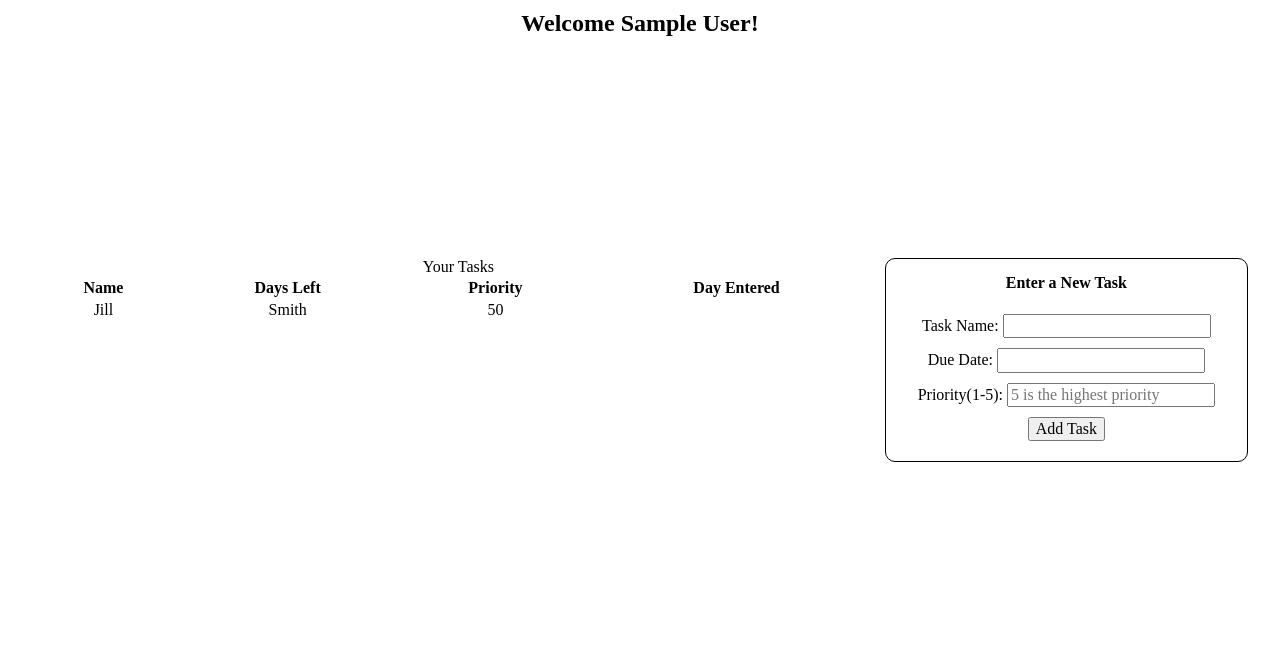
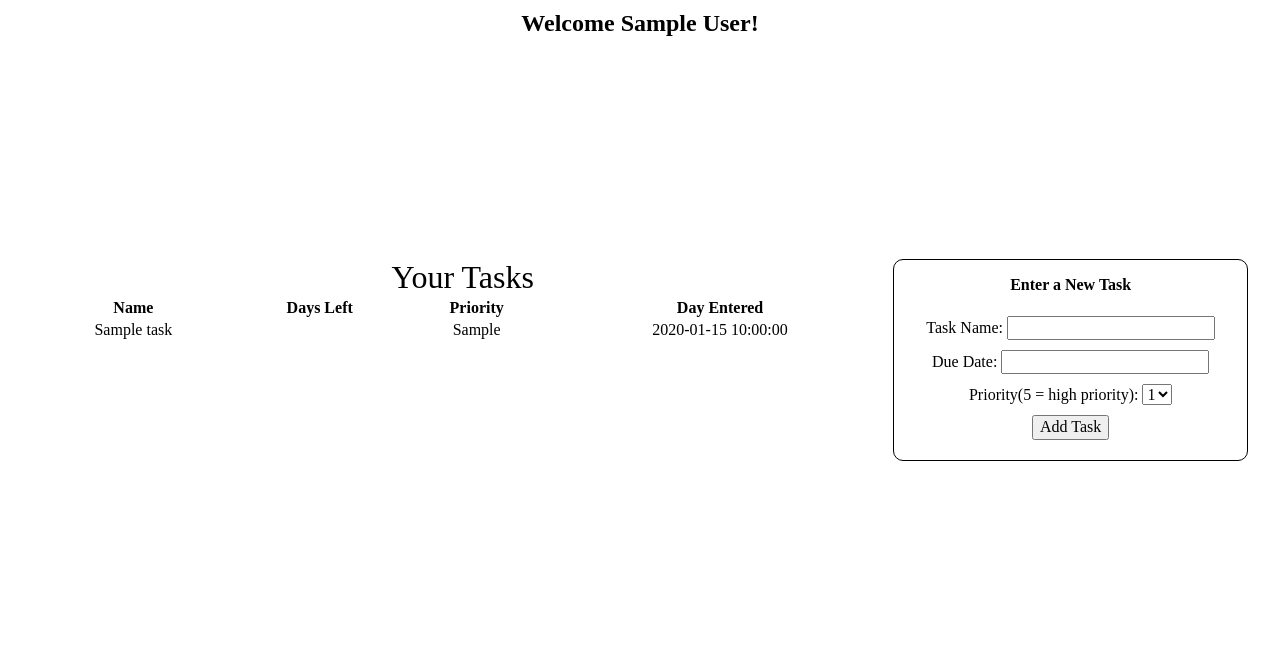
Before and after one commit to Brad2424/PHP_To-do_App, a PHP site: page / in a window 1280 px wide. Shown: the part 40-687 px from the top of the page. Run offline with PHP 8.4, Linux system fonts and the light colour scheme; the visitor is signed in with stand-in values (Sample User, id 1); tables that the repository leaves empty or names only in its code hold one stand-in row (values such as "Sample post").

Commit message:
php added for adding new tasks to db

```diff
--- a/css/style.css
+++ b/css/style.css
@@ -4,6 +4,9 @@
 h2 {
   margin-top: 0;
   text-align: center; }
+
+caption {
+  font-size: 2rem; }
 
 form {
   border: 1px solid black;
--- a/index.php
+++ b/index.php
@@ -1,5 +1,7 @@
+<!-- main page access and logout -->
 <?php
   session_start();
+  $username = $_SESSION['username'];
 
   //if the user tries to go directly to index.php without loggin in
   if (!isset($_SESSION['username'])) {
@@ -57,14 +59,10 @@
 						<th>Priority</th>
 						<th>Day Entered</th>
 					</tr>
-					<tr>
-						<td>Jill</td>
-						<td>Smith</td>
-						<td>50</td>
-					</tr>
+					<?php include 'server-main.php'; ?>
 				</table>
 			<!-- form to enter in new tasks -->
-				<form class="new-tasks" action="register.php" method="POST">
+				<form class="new-tasks" action="index.php" method="POST">
 					<fieldset>
 					<h4>Enter a New Task</h4>
 					<div>
@@ -76,8 +74,14 @@
 						<input type="text" id="due_date" name="due_date">
 					</div>
 					<div>
-						<label for="priority">Priority(1-5):</label>
-						<input type="email" id="priority" name="priority" placeholder="5 is the highest priority">
+						<label for="priority">Priority(5 = high priority):</label>
+						<select id="priority" name="priority">
+							<option value="1">1</option>
+							<option value="2">2</option>
+							<option value="3">3</option>
+							<option value="4">4</option>
+							<option value="5">5</option>
+						</select>
 					</div>
 					<button type="submit" name="add_task">Add Task</button>
 					</fieldset>
--- a/login.php
+++ b/login.php
@@ -1,4 +1,4 @@
-<?php include('server.php'); ?>
+<?php include('server-registration-login.php'); ?>
 
 <!DOCTYPE html>
 <html>
@@ -27,7 +27,7 @@
         <div class="flex-center signupForm">
             <form method="POST" action="login.php">
                 <?php
-                    include('errors.php');
+                    include 'errors.php';
                 ?>
                 <fieldset>
                     <legend>Login</legend>
--- a/register.php
+++ b/register.php
@@ -1,4 +1,4 @@
-<?php include('server.php'); ?>
+<?php include 'server-registration-login.php'; ?>
 
 <!DOCTYPE html>
 <html>
@@ -27,7 +27,7 @@
         <div class="flex-center signupForm">
             <form action="register.php" method="POST">
             <?php
-                include('errors.php');
+                include 'errors.php';
             ?>
                 <fieldset>
                     <legend>Register</legend>
--- a/scss/base/_elements.scss
+++ b/scss/base/_elements.scss
@@ -5,6 +5,10 @@
 h2 {
     margin-top: 0; //the class .pageWrap takes car of layout with padding instead
     text-align: center;
+}
+
+caption {
+    font-size: 2rem;
 }
 
 form {
--- a/scss/components/_main.scss
+++ b/scss/components/_main.scss
@@ -21,5 +21,4 @@ div.signupForm {
 table.tasks {
     flex: 1;
     align-self: start;
-
 }
--- /dev/null
+++ b/server-main.php
@@ -0,0 +1,140 @@
+<?php
+
+//Connect to database
+$db = mysqli_connect('localhost', 'root', '', 'to_do_registration');
+
+// load the users previously added tasks to page
+ $query2 = "SELECT * FROM tasks WHERE username='$username'";
+ $result2 = mysqli_query($db, $query2);
+
+ //get number of rows i.e. tasks to use in loop
+ $num = mysqli_num_rows($result2);
+
+ //loop through the users tasks and add to the table
+ $i = 0;
+ while ($i < $num) {
+
+    $row = mysqli_fetch_assoc($result2);
+    echo "<tr>";
+    echo "<td>{$row['task_name']}</td>";
+    echo "<td></td>";
+    echo "<td>{$row['priority']}</td>";
+    echo "<td>{$row['date_entered']}</td>";
+    echo "</tr>";
+    $i++;
+
+    // do I need to add in here an if statement checking the DOM to prevent doubling up on loading tasks when a user clicks refresh
+    // maybe something with this - $dom = new DOMDocument();
+ }
+
+// -----------------------------------------------------------
+// ADDING NEW TASKS IN 'TASKS' TABLE IN DB
+//------------------------------------------------------------
+
+if (isset($_POST['add_task'])) {
+    // first receive all input values from the form
+    $task_name = $_POST['task_name'];
+    $due_date = $_POST['due_date'];
+    $priority = $_POST['priority'];
+    $date_entered = date('Y-m-d');
+
+    //store all the inputs into the 'tasks' db
+    $query = "INSERT INTO tasks (username, task_name, due_date, date_entered ,priority)
+                VALUES('$username', '$task_name', '$due_date', '$date_entered', '$priority')";
+    mysqli_query($db, $query);
+
+    // --- DISPLAY ALL OF THE USERS TASKS IN TABLE --- //
+    $query2 = "SELECT * FROM tasks WHERE username='$username'";
+    $result2 = mysqli_query($db, $query2);
+
+    //get number of rows i.e. tasks to use in loop
+    $num = mysqli_num_rows($result2);
+
+    //loop through the users tasks and add to the table
+    $i = 0;
+    while ($i < $num) {
+
+    $row = mysqli_fetch_assoc($result2);
+
+    echo "<tr>";
+    echo "<td>{$row['task_name']}</td>";
+    echo "<td></td>";
+    echo "<td>{$row['priority']}</td>";
+    echo "<td>{$row['date_entered']}</td>";
+    echo "</tr>";
+
+    $i++;
+    }
+}
+
+/*-----------------------------------------------------------------------------------------------
+THIS WAS AN IDEA FOR STORING THE TASKS IN THE SAME TABLE AS THE USER REGISTRATION AS AN OBJECT...
+BUT I THINK STORING THE TASKS IN  A SEPERATE TABLE IS GOING TO BE BETTER
+-------------------------------------------------------------------------------------------------*/
+/*
+
+//Create the class Task
+class Task implements JsonSerializable
+{
+    protected $task_name;
+    protected $due_date;
+    protected $priority;
+
+    function __construct ($task_name, $due_date, $priority) {
+        $this->task_name = $task_name;
+        $this->due_date = $due_date;
+        $this->priority = $priority;
+    }
+
+    function getDaysLeft() {
+
+    }
+
+    //functions needed for json_encode due to the data being set as protected
+    public function getTaskName(){
+        return $this->task_name;
+    }
+    public function getDueDate(){
+        return $this->due_date;
+    }
+    public function getPriority(){
+        return $this->priority;
+    }
+    public function jsonSerialize() {
+        return
+        [
+            'task_name'   => $this->getTaskName(),
+            'due_date' => $this->getDueDate(),
+            'priority' => $this->getPriority(),
+        ];
+    }
+}
+
+//if the Add Task button is submitted
+if (isset($_POST['add_task'])) {
+    // first receive all input values from the form
+    $task_name = $_POST['task_name'];
+    $due_date = $_POST['due_date'];
+    $priority = $_POST['priority'];
+
+    //create a new instance of Task class
+    $new_task = new Task($task_name, $due_date, $priority);
+
+    //turn task object to JSON for storing in db
+    $json = json_encode($new_task);
+
+    //query the database for the current user
+    $username = $_SESSION['username'];
+    $query = "SELECT * FROM users WHERE username='$username'";
+    $result = mysqli_query($db, $query);
+    $row = mysqli_fetch_assoc($result);
+
+
+    //add new task to database
+    $row['tasks'] .= $json;
+
+    var_dump($row);
+}
+*/
+
+?>
```
Also changed, not shown: server-registration-login.php (renamed from server.php, +2 -5 lines), 1 other file.
